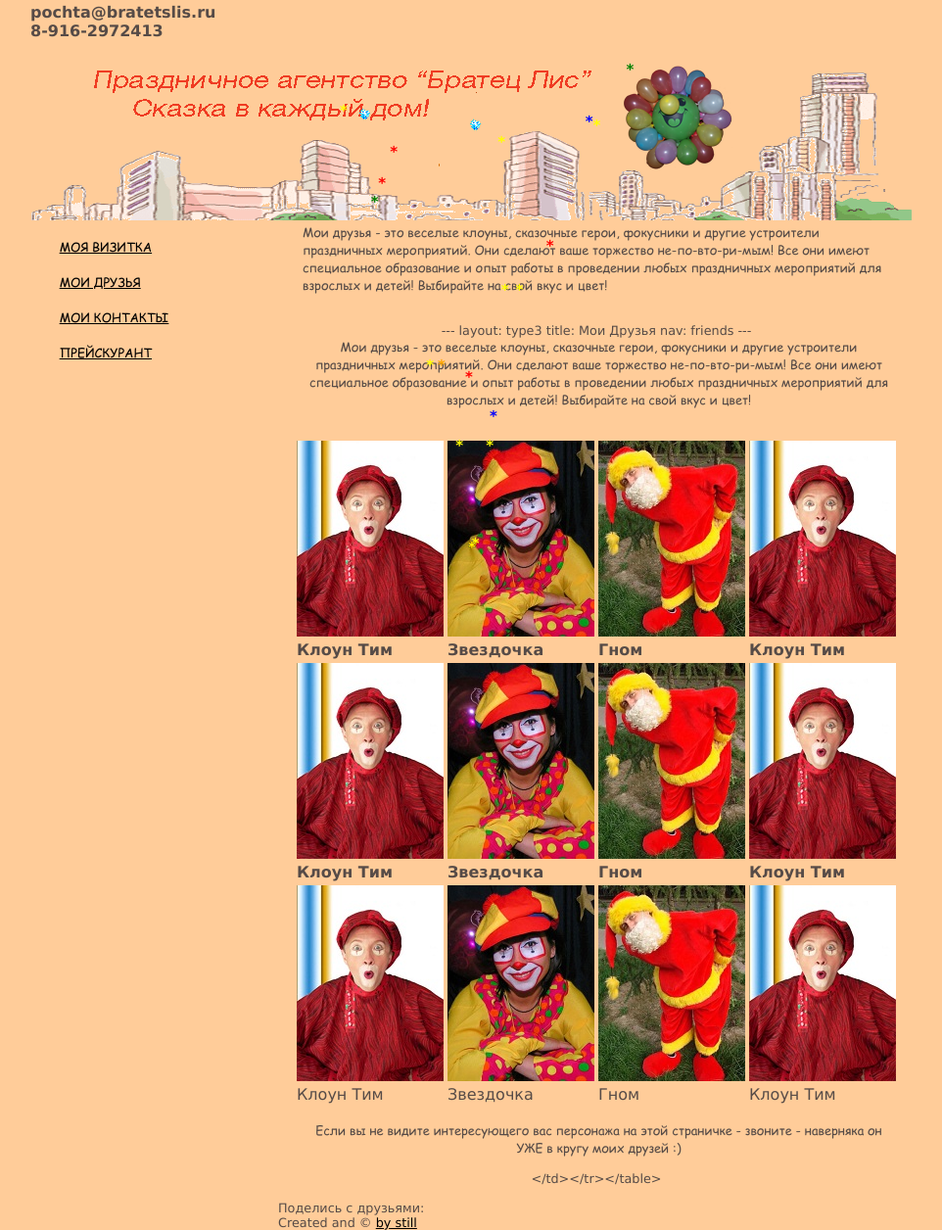
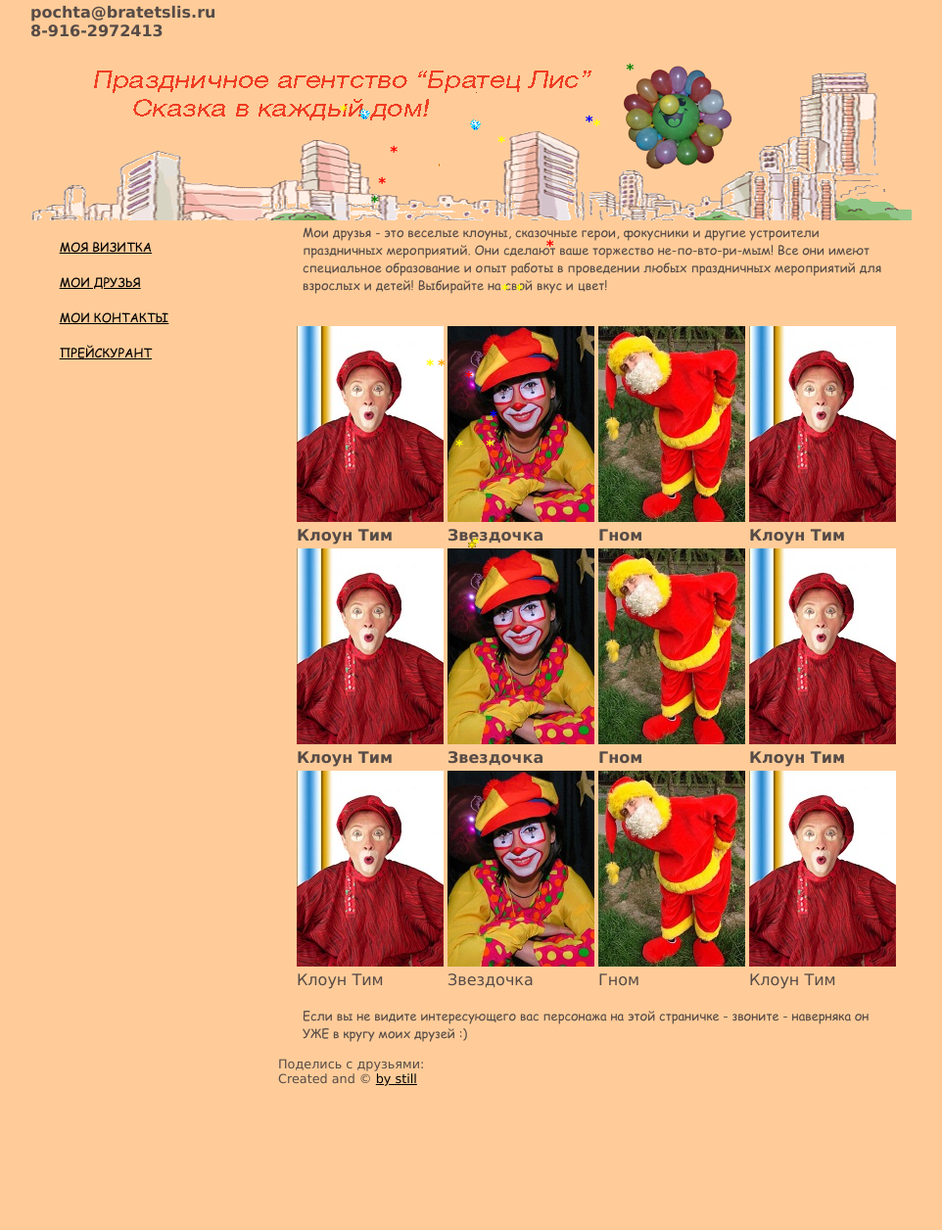
Before and after one commit to bratetslis/Site, a Jekyll site: the page built from friends.md, in a window 1280 px wide. Shown: the whole page at 98% size, without its empty margins (162-1124 px from the left). Built offline with Jekyll 4.4.1, drawn with Linux system fonts in a browser that asks for light colours; after the commit the page ends 1128 px from its top, so only the background shows below that.

Commit message:
Update friends.md

```diff
--- a/friends.md
+++ b/friends.md
@@ -1,22 +1,4 @@
 ---
-layout: type3
-title: Мои Друзья
-nav: friends
----
-
-<style type="text/css">
-#text1 {HEIGHT: 80px; LEFT: 0px; POSITION: absolute; TOP: 50px;  hidden; WIDTH: 250px; Z-INDEX: 10}
-#text2 {HEIGHT: 80px; LEFT: 0px; POSITION: absolute; TOP: 50px;  hidden; WIDTH: 250px; Z-INDEX: 10}
-#text3 {HEIGHT: 80px; LEFT: 0px; POSITION: absolute; TOP: 50px;  hidden; WIDTH: 250px; Z-INDEX: 10}
-#text4 {HEIGHT: 80px; LEFT: 0px; POSITION: absolute; TOP: 50px;  hidden; WIDTH: 250px; Z-INDEX: 10}
-#text5 {HEIGHT: 80px; LEFT: 0px; POSITION: absolute; TOP: 50px;  hidden; WIDTH: 250px; Z-INDEX: 10}
-#text6 {HEIGHT: 80px; LEFT: 0px; POSITION: absolute; TOP: 50px;  hidden; WIDTH: 250px; Z-INDEX: 10}
-#text7 {HEIGHT: 80px; LEFT: 0px; POSITION: absolute; TOP: 50px;  hidden; WIDTH: 250px; Z-INDEX: 10}
-#text8 {HEIGHT: 80px; LEFT: 0px; POSITION: absolute; TOP: 50px;  hidden; WIDTH: 250px; Z-INDEX: 10}
-</style>
-
-<p>Мои друзья - это веселые клоуны, сказочные герои, фокусники и другие устроители праздничных мероприятий. Они сделают ваше торжество не-по-вто-ри-мым! Все они имеют специальное образование и опыт работы в проведении любых праздничных мероприятий для взрослых и детей! Выбирайте на свой вкус и цвет!</p>
-<p><center>---
 layout: type3
 title: Мои Друзья
 nav: friends
@@ -97,6 +79,3 @@ nav: friends
 
 </font>
 </td></tr></table>
-
-
-</td></tr></table>
```
